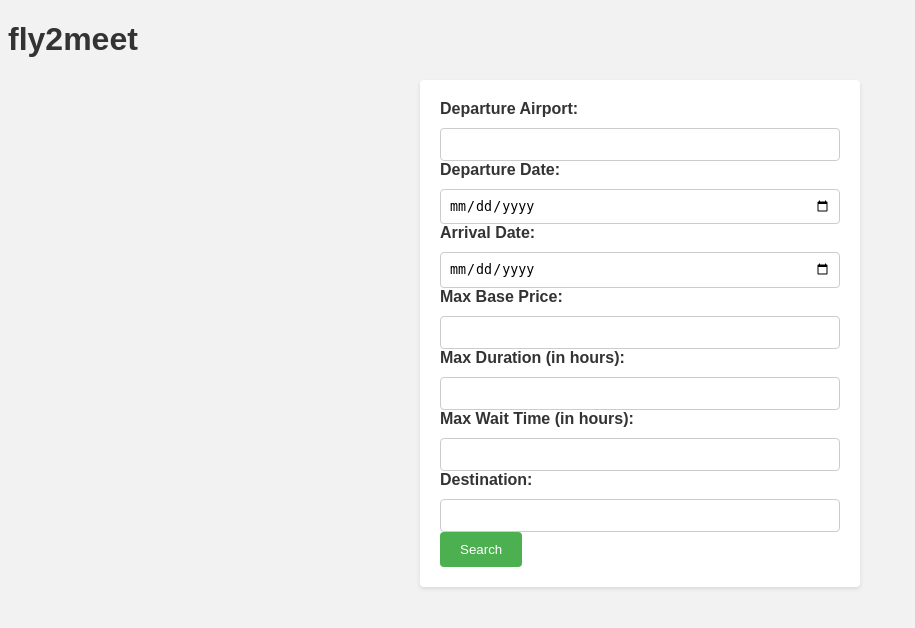
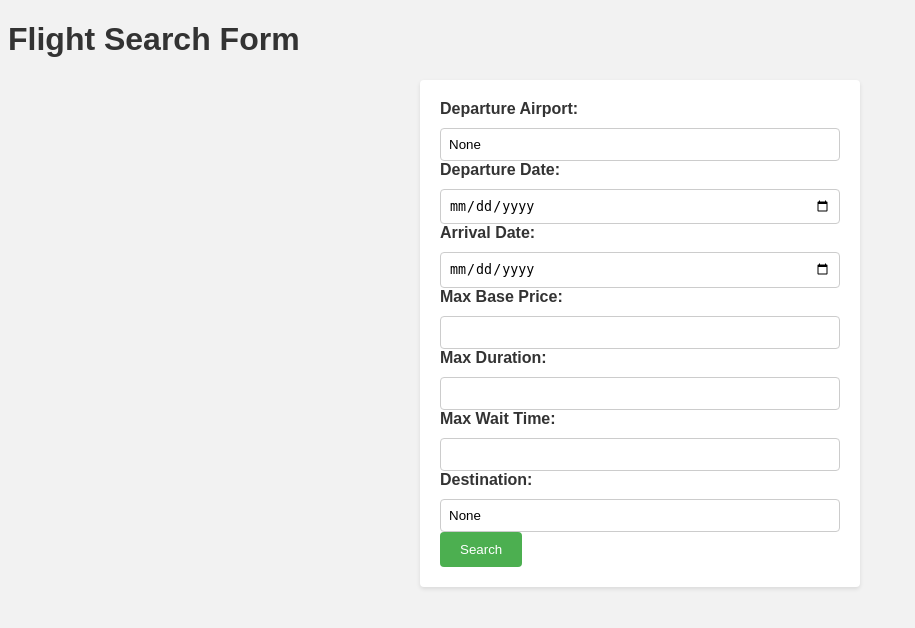
Before and after one commit to DadeOrsu/Fly2Meet, a Flask app: page / in a window 1280 px wide. Shown: the top 628 px of the page, without its empty margins (0-915 px from the left). Run offline with Flask 3, Linux system fonts and the light colour scheme.

Commit message:
modificato form di ricerca

```diff
--- a/app.py
+++ b/app.py
@@ -11,13 +11,13 @@ def index():
 @app.route('/search_flights', methods=['POST'])
 def search_flights():
     # Recupera i dati dal form di richiesta
-    departure_airport = request.args.get('departure_airport')
-    departure_date = request.args.get('departure_date')
-    arrival_date = request.args.get('arrival_date')
-    max_base_price = request.args.get('max_base_price')
-    max_duration = request.args.get('max_duration')
-    max_wait_time = request.args.get('max_wait_time')
-    destination = request.args.get('destination')
+    departure_airport = request.form.get('departure_airport')
+    departure_date = request.form.get('departure_date')
+    arrival_date = request.form.get('arrival_date')
+    max_base_price = request.form.get('max_base_price')
+    max_duration = request.form.get('max_duration')
+    max_wait_time = request.form.get('max_wait_time')
+    destination = request.form.get('destination')
 
     # Esegui l'elaborazione dei dati come desiderato
 
--- a/templates/index.html
+++ b/templates/index.html
@@ -1,4 +1,5 @@
-<!-- file: index.html -->
+<!-- index.html -->
+
 <!DOCTYPE html>
 <html>
 <head>
@@ -6,29 +7,29 @@
     <link rel="stylesheet" href="{{ url_for('static', filename='style.css') }}">
 </head>
 <body>
-    <h1>fly2meet</h1>
+    <h1>Flight Search Form</h1>
 
     <form method="POST" action="{{ url_for('search_flights') }}">
         <label for="departure_airport">Departure Airport:</label>
-        <input type="text" id="departure_airport" name="departure_airport" required>
+        <input type="text" id="departure_airport" name="departure_airport" value="{{ request.form.get('departure_airport') }}" required>
 
         <label for="departure_date">Departure Date:</label>
-        <input type="date" id="departure_date" name="departure_date" required>
+        <input type="date" id="departure_date" name="departure_date" value="{{ request.form.get('departure_date') }}" required>
 
         <label for="arrival_date">Arrival Date:</label>
-        <input type="date" id="arrival_date" name="arrival_date" required>
+        <input type="date" id="arrival_date" name="arrival_date" value="{{ request.form.get('arrival_date') }}" required>
 
         <label for="max_base_price">Max Base Price:</label>
-        <input type="number" id="max_base_price" name="max_base_price" required>
+        <input type="number" id="max_base_price" name="max_base_price" value="{{ request.form.get('max_base_price') }}" required>
 
-        <label for="max_duration">Max Duration (in hours):</label>
-        <input type="number" id="max_duration" name="max_duration" required>
+        <label for="max_duration">Max Duration:</label>
+        <input type="number" id="max_duration" name="max_duration" value="{{ request.form.get('max_duration') }}" required>
 
-        <label for="max_wait_time">Max Wait Time (in hours):</label>
-        <input type="number" id="max_wait_time" name="max_wait_time" required>
+        <label for="max_wait_time">Max Wait Time:</label>
+        <input type="number" id="max_wait_time" name="max_wait_time" value="{{ request.form.get('max_wait_time') }}" required>
 
         <label for="destination">Destination:</label>
-        <input type="text" id="destination" name="destination">
+        <input type="text" id="destination" name="destination" value="{{ request.form.get('destination') }}">
 
         <button type="submit">Search</button>
     </form>
```
